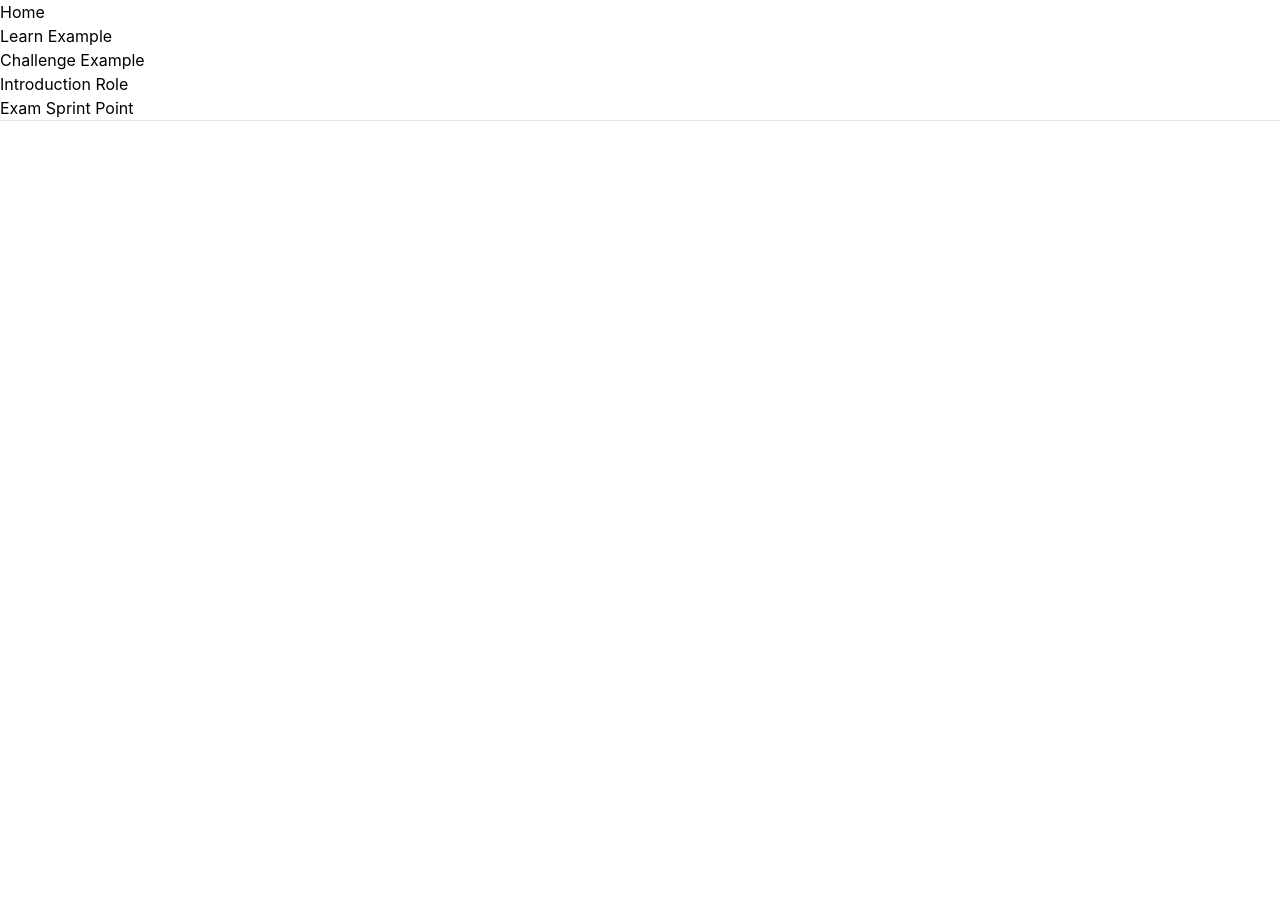
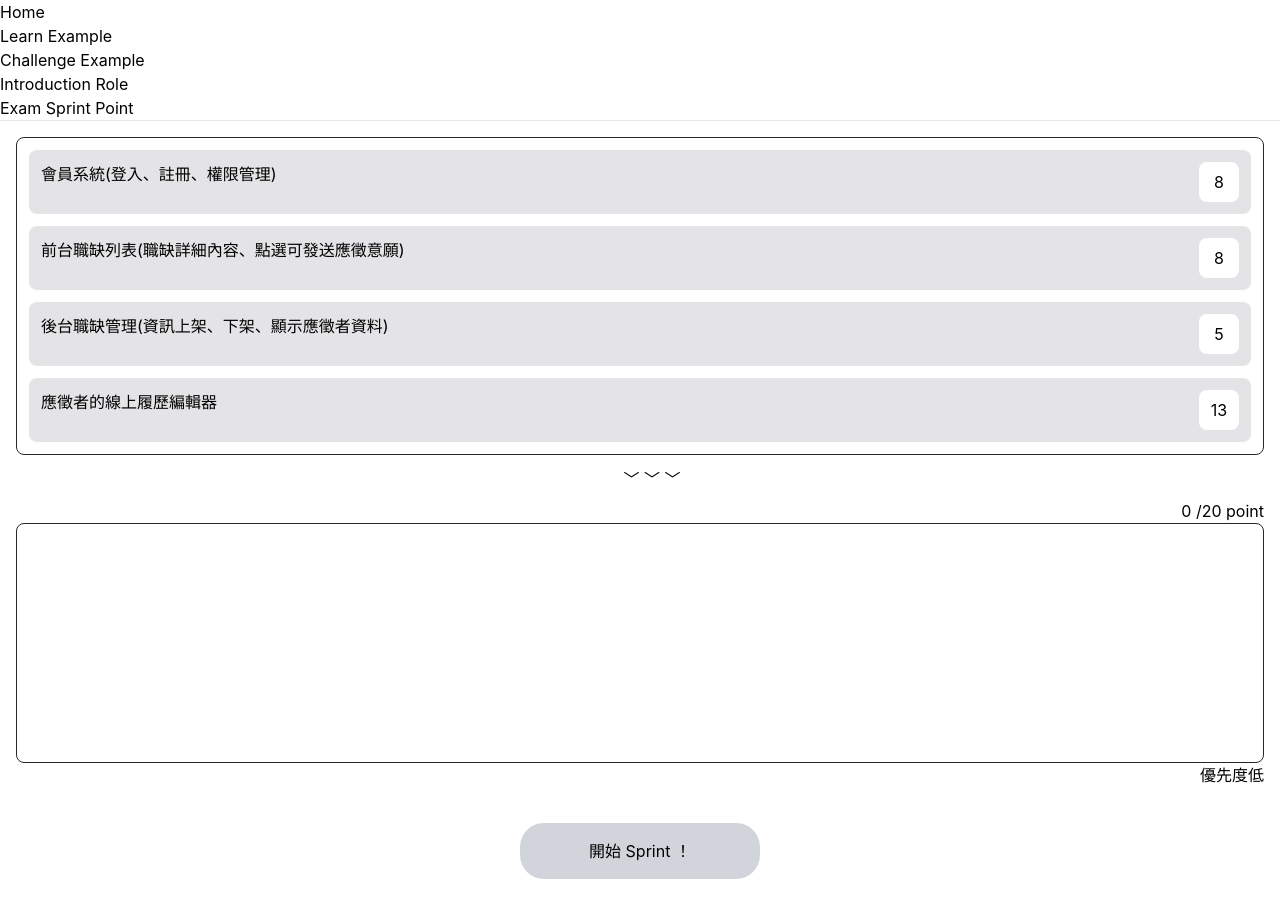
Before and after one commit to alphatero/f2e_scrum_frontend, a React (Create React App) app: page /exam/sprint-point in a window 1280 px wide. Shown: the top 918 px of the page. Before the commit the page ends 800 px from the top, so only its background shows below. Built offline with nearby package versions, Linux system fonts and the light colour scheme.

Commit message:
feat: change route path name; fix: wrong text

```diff
--- a/src/App.jsx
+++ b/src/App.jsx
@@ -60,7 +60,7 @@
             <Route path="/ExampleLearn" element={<ExampleLearn />} />
             <Route path="/ExampleChallenge" element={<ExampleChallenge />} />
             <Route path="/IntroductionRole" element={<IntroductionRole />} />
-            <Route path="/ExamSprintPoint" element={<ExamSprintPoint />} />
+            <Route path="/exam/sprint-point" element={<ExamSprintPoint />} />
           </Route>
         </Routes>
       </Router>
--- a/src/constants/navbarList.js
+++ b/src/constants/navbarList.js
@@ -21,7 +21,7 @@
   },
   {
     id: 7,
-    link: '/ExamSprintPoint',
+    link: '/exam/sprint-point',
     label: 'Exam Sprint Point',
   },
 ];
--- a/src/views/exam/SprintPoint.jsx
+++ b/src/views/exam/SprintPoint.jsx
@@ -43,7 +43,7 @@
 
       </div>
       <div className="w-full h-5 text-center m-3">﹀ ﹀ ﹀</div>
-      <p className="w-full h-5 text-right mb-1">優先度高</p>
+      <p className="w-full h-5 text-right mb-1">0 /20 point</p>
       <div className={clsx(
         'border border-zinc-800 rounded-lg',
         'p-3 space-y-3 h-[30vh]',
```
